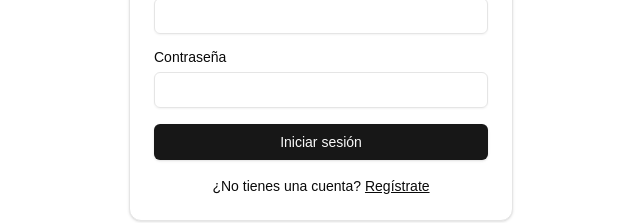
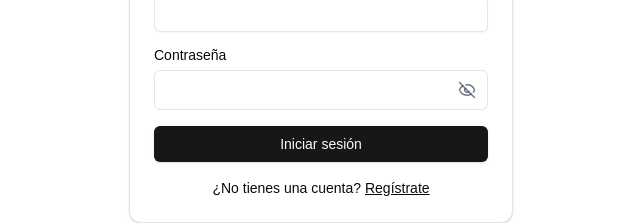
Before and after one commit to rodrigop23/waf-implementation-cibersecurity, a Next.js app: page /sign-in in a window 1280 px wide. Shown: the part 365-588 px from the top of the page, without its empty margins (319-959 px from the left). Built offline with nearby package versions, Linux system fonts and the light colour scheme.

Commit message:
feat: show/hide password in inputs

```diff
--- a/src/components/register-form.tsx
+++ b/src/components/register-form.tsx
@@ -24,20 +24,20 @@ export default function RegisterForm() {
           <div className="grid grid-cols-2 gap-4">
             <div className="grid gap-2">
               <Label htmlFor="first-name">Nombre</Label>
-              <Input id="first-name" required />
+              <Input id="first-name" name="first_name" required />
             </div>
             <div className="grid gap-2">
               <Label htmlFor="last-name">Apellido</Label>
-              <Input id="last-name" required />
+              <Input id="last-name" name="last_name" required />
             </div>
           </div>
           <div className="grid gap-2">
             <Label htmlFor="email">Correo electrónico</Label>
-            <Input id="email" type="email" required />
+            <Input id="email" type="email" name="email" required />
           </div>
           <div className="grid gap-2">
             <Label htmlFor="password">Contraseña</Label>
-            <Input id="password" type="password" />
+            <Input id="password" name="password" type="password" />
           </div>
           <Button type="submit" className="w-full">
             Crear una cuenta
--- a/src/components/ui/input.tsx
+++ b/src/components/ui/input.tsx
@@ -1,6 +1,9 @@
+"use client";
+
 import * as React from "react";
 
 import { cn } from "@/lib/utils";
+import { Eye, EyeOff } from "lucide-react";
 
 // eslint-disable-next-line @typescript-eslint/no-empty-object-type
 export interface InputProps
@@ -8,6 +11,36 @@ export interface InputProps
 
 const Input = React.forwardRef<HTMLInputElement, InputProps>(
   ({ className, type, ...props }, ref) => {
+    const [show, setShow] = React.useState(false);
+
+    if (type === "password") {
+      return (
+        <div className="relative w-full">
+          <input
+            autoComplete="off"
+            type={!show ? type : "text"}
+            className={cn(
+              "flex h-10 w-full rounded-md border border-input bg-background px-3 py-2 text-sm ring-offset-background file:border-0 file:bg-transparent file:text-sm file:font-medium placeholder:text-muted-foreground focus-visible:outline-none focus-visible:ring-2 focus-visible:ring-ring focus-visible:ring-offset-2 disabled:cursor-not-allowed disabled:opacity-50",
+              className,
+            )}
+            ref={ref}
+            {...props}
+          />
+          <button
+            onClick={() => setShow((prev) => !prev)}
+            className="absolute right-3 top-1/2 -translate-y-1/2 transform"
+            type="button"
+          >
+            {show ? (
+              <Eye className="stroke-slate-700/70" size={18} />
+            ) : (
+              <EyeOff className="stroke-slate-700/70" size={18} />
+            )}
+          </button>
+        </div>
+      );
+    }
+
     return (
       <input
         type={type}
```
